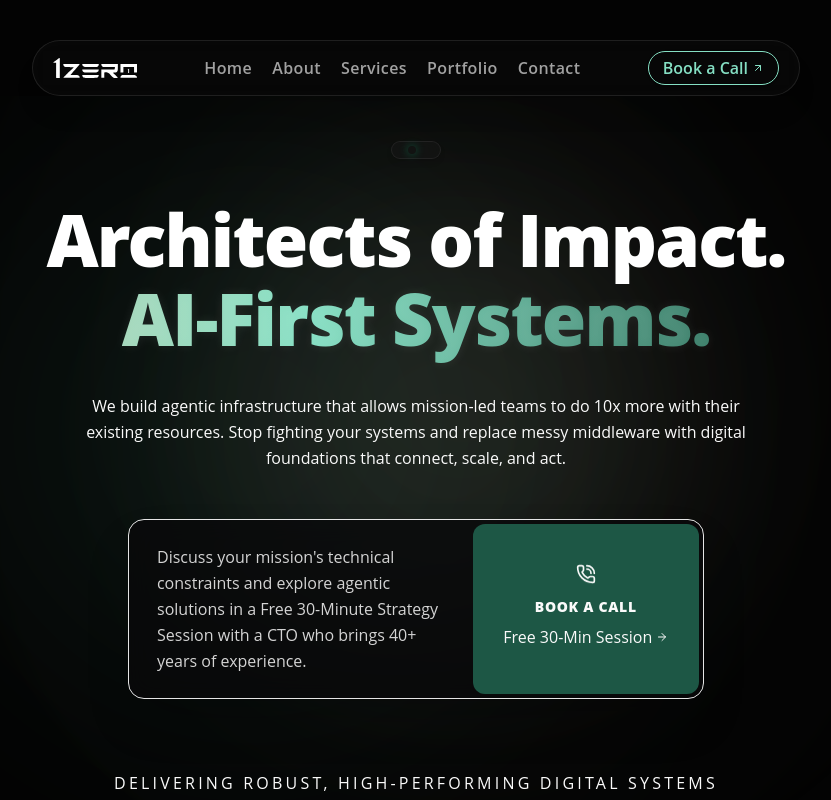
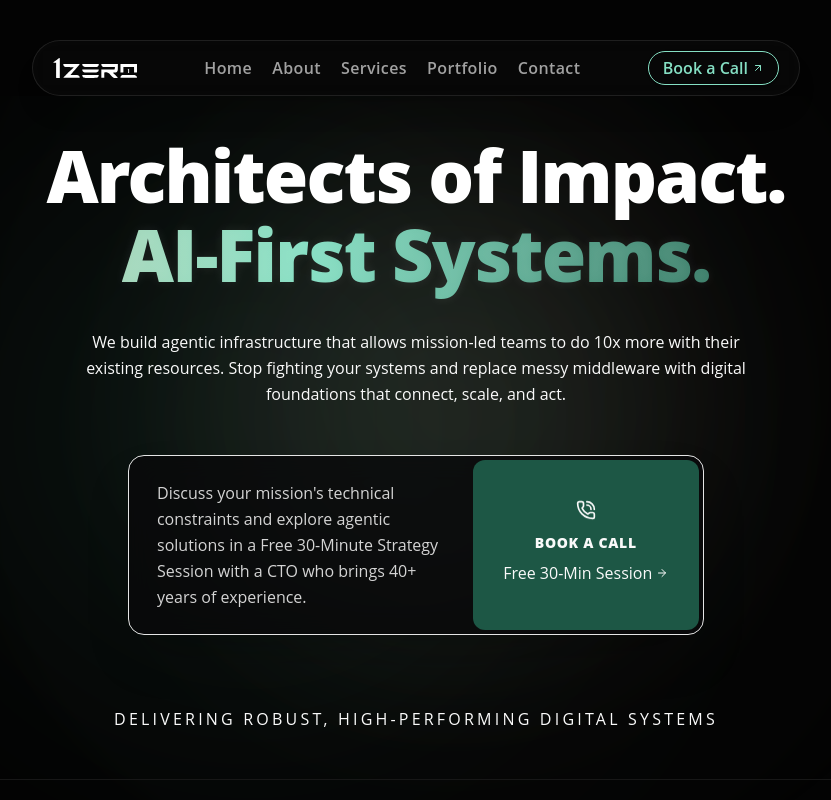
Before and after one commit to risarahayu/1zero-website-demo, a React (Vite) app: page / in a window 1280 px wide. Shown: the top 800 px of the page, without its empty margins (224-1055 px from the left). Built offline with nearby package versions, Linux system fonts and the light colour scheme.

Commit message:
feat: implement Hero and WhyUs components with interactive UI elements

```diff
--- a/src/components/Hero.tsx
+++ b/src/components/Hero.tsx
@@ -1,7 +1,7 @@
 import { motion } from "motion/react";
 import { Sparkles, Star, Users, PhoneCall, ArrowRight, Server, Shield, Database, Cpu } from "lucide-react";
 import { clientLogos } from "../data";
-import { heroCopy } from "../copy";
+import { heroCopy } from "../copy"; // Pulling in your new Architects of Impact copy
 
 interface HeroProps {
   onOpenBooking: () => void;
@@ -17,21 +17,8 @@ export default function Hero({ onOpenBooking }: HeroProps) {
         <div className="aurora-layer aurora-2" />
         <div className="aurora-layer aurora-3" />
       </div>
+
       <div className="max-w-7xl mx-auto px-4 sm:px-6 lg:px-8 text-center space-y-12 pt-10 pb-10">
-        {/* Upper Micro Label */}
-        <motion.div
-          initial={{ opacity: 0, y: 15 }}
-          animate={{ opacity: 1, y: 0 }}
-          transition={{ duration: 0.6 }}
-          className="inline-flex items-center gap-2 rounded-full border border-neutral-800/80 bg-neutral-900/60 p-1 px-4 text-base backdrop-blur-sm shadow-md"
-        >
-          <span className="h-2 w-2 rounded-full bg-green-primary animate-pulse shadow-[0_0_8px_rgba(16,185,129,0.9)]" />
-          <span className="font-sans text-sm font-medium text-neutral-300">
-            {heroCopy.performanceLabel}
-          </span>
-        </motion.div>
-      </div>
-      <div className="max-w-7xl mx-auto px-4 sm:px-6 lg:px-8 text-center space-y-12">
 
         {/* Master Copy */}
         <div className="space-y-6">
@@ -64,21 +51,11 @@ export default function Hero({ onOpenBooking }: HeroProps) {
           transition={{ duration: 0.8, delay: 0.3 }}
           className="max-w-xl mx-auto grid grid-cols-1 md:grid-cols-5 items-stretch rounded-2xl border border-color-sea-salt bg-[#09090b]/80 p-1 backdrop-blur-md shadow-2xl"
         >
-          {/* Rating box (Col-span 3) */}
+          {/* Text box (Col-span 3) */}
           <div className="md:col-span-3 flex flex-col justify-center items-start text-left p-5 md:pl-6 space-y-2 border-b md:border-b-0  border-neutral-800/80">
-            {/* <div className="flex items-center gap-1">
-              {[...Array(5)].map((_, i) => (
-                <Star key={i} className="h-3.5 w-3.5 fill-emerald-500 text-emerald-500" />
-              ))}
-              <span className="font-sans text-base text-white ml-1.5 font-bold">4.9★</span>
-            </div> */}
             <p className="font-sans text-base leading-relaxed text-neutral-300">
               {heroCopy.ctaText}
             </p>
-            {/* <div className="flex items-center gap-1.5 font-sans text-[9px] text-neutral-500 uppercase tracking-wider">
-              <Users className="h-3 w-3 text-emerald-400" />
-              <span>372+ Reviews from tech teams</span>
-            </div> */}
           </div>
 
           {/* Direct CTA button card (Col-span 2) */}
@@ -155,8 +132,6 @@ export default function Hero({ onOpenBooking }: HeroProps) {
           </div>
         </motion.div>
 
-
-
       </div>
     </section>
   );
--- a/src/components/WhyUs.tsx
+++ b/src/components/WhyUs.tsx
@@ -148,11 +148,12 @@ export default function WhyUs({ onOpenBooking }: WhyUsProps) {
               </div>
             </div>
 
-            <a href={`${import.meta.env.BASE_URL}#about`}>
-              <p className="font-sans text-[11px] text-neutral-600 tracking-wider font-semibold ml-2 select-none uppercase font-bold text-brunswick-green-500 cursor-pointer hover:underline transition-all duration-300 transform active:scale-95">{whyUsCopy.seeAllTeam}</p>
+            {/* FIXED ROUTING ANCHOR */}
+            <a href="#about" onClick={() => window.scrollTo(0, 0)}>
+              <p className="font-sans text-[11px] text-neutral-600 tracking-wider font-semibold ml-2 select-none uppercase text-brunswick-green-500 cursor-pointer hover:underline transition-all duration-300 transform active:scale-95">
+                {whyUsCopy.seeAllTeam}
+              </p>
             </a>
-
-
 
           </div>
 
@@ -171,7 +172,6 @@ export default function WhyUs({ onOpenBooking }: WhyUsProps) {
                     <h3 className="font-sans font-regular text-[#ede9fe] text-lg tracking-wide group-hover:text-brunswick-green-600 transition-colors">
                       {point.title}
                     </h3>
-
                   </div>
                 </div>
               ))}
@@ -183,13 +183,6 @@ export default function WhyUs({ onOpenBooking }: WhyUsProps) {
                 <span className="block text-base font-semibold text-white">{whyUsCopy.reassuranceTitle}</span>
                 <span className="block text-base text-neutral-500 uppercase tracking-widest font-sans">{whyUsCopy.reassuranceSub}</span>
               </div>
-              {/* <button
-                id="why-us-booking-btn"
-                onClick={onOpenBooking}
-                className="p-3 px-6 rounded-xl bg-green-primary hover:bg-emerald-600 text-black font-sans font-medium text-base transition-colors cursor-pointer block text-center shadow-lg"
-              >
-                Hire Our Unit &rarr;
-              </button> */}
             </div>
           </div>
 
--- a/src/components/services/Hero.tsx
+++ b/src/components/services/Hero.tsx
@@ -1,4 +1,5 @@
 import React, { useEffect, useState } from "react";
+import { servicesCopy } from "../../copy"; // Adjust path based on your folder structure
 
 export default function ServicesHero() {
     const data = [
@@ -75,19 +76,18 @@ export default function ServicesHero() {
                 {/* LEFT */}
                 <div>
                     <h1 className="text-4xl md:text-6xl font-semibold leading-tight text-white">
-                        We help you{" "}
+                        {servicesCopy.heroTextPrefix}{" "}
                         <br />
                         <span className={`font-bold ${active.color}`}>
                             {text}
                             <span className="animate-pulse">|</span>
                         </span>
                         <br />
-                        modern digital systems.
+                        {servicesCopy.heroTextSuffix}
                     </h1>
 
                     <p className="mt-6 text-neutral-400 max-w-2xl mx-auto">
-                        Most teams don't need more tools.<br />
-                        They need the right system at the right stage.
+                        {servicesCopy.heroTagline}
                     </p>
                 </div>
 
```
